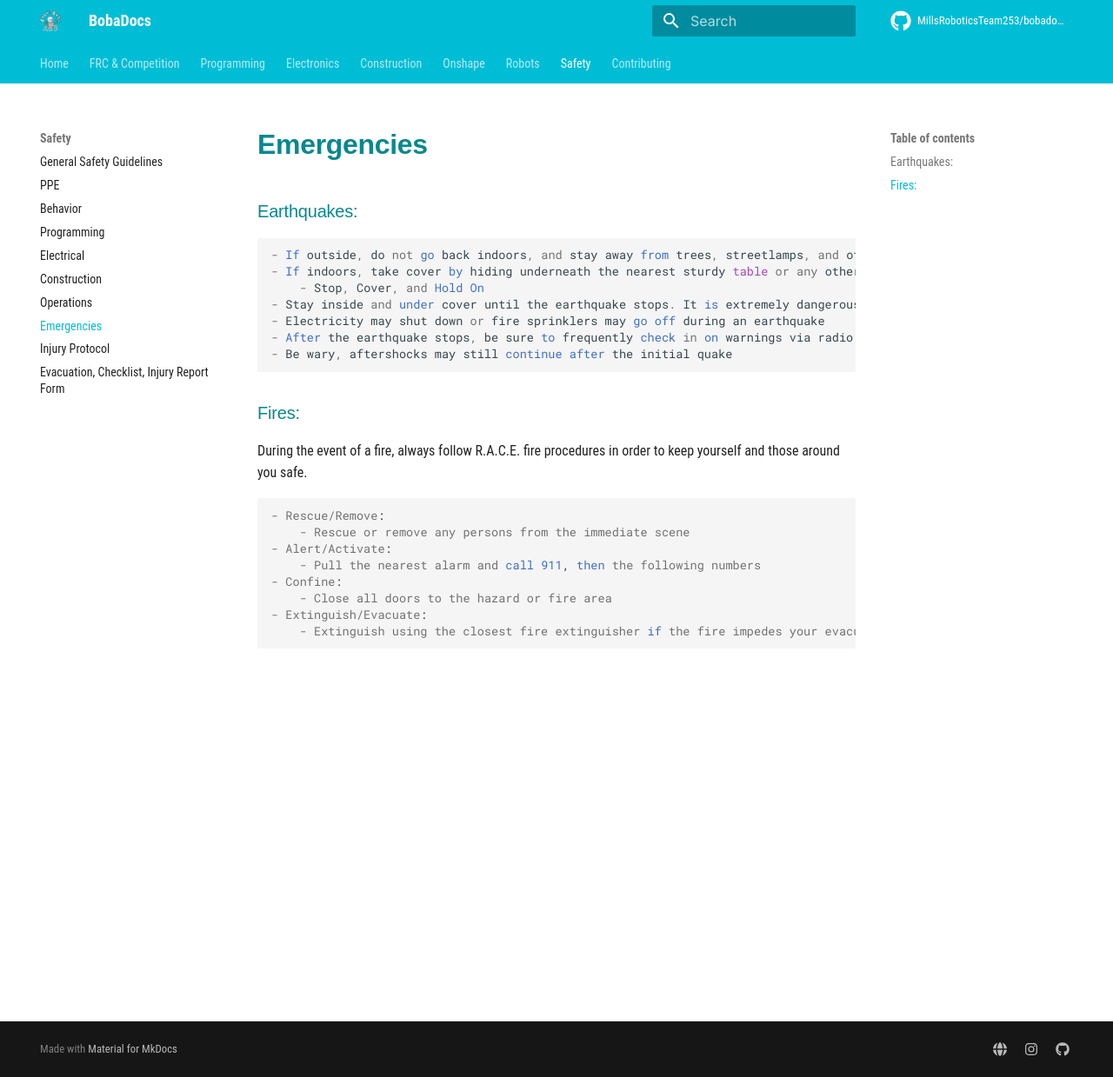
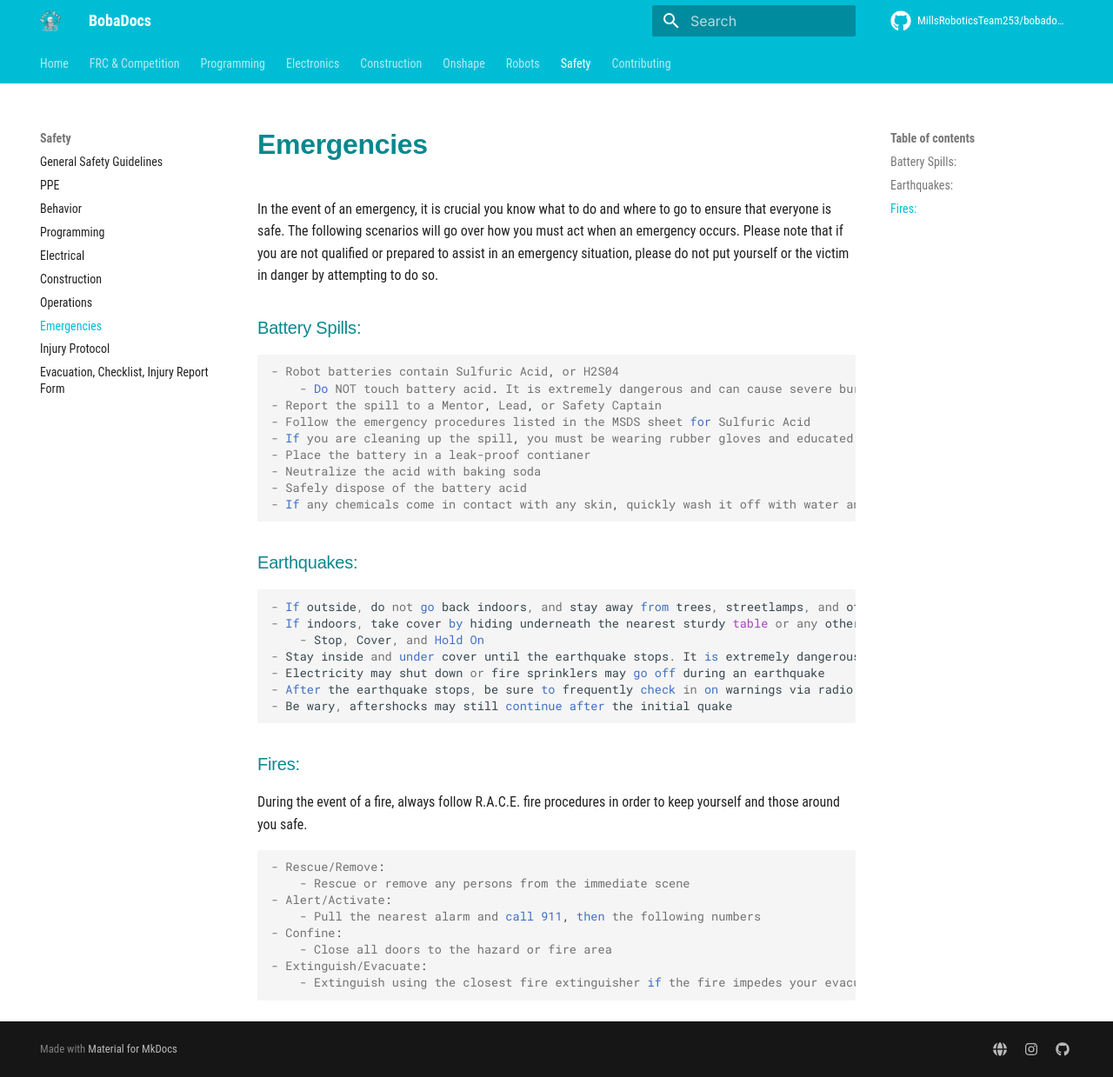
Before and after one commit to bobabots253/bobadocs, an MkDocs documentation site: the page built from docs/safety/emergency.md, in a window 1280 px wide and 1239 px high. Shown: the whole window at 87% size. Built offline with MkDocs 1.6.1 and Material for MkDocs 9.7.7, drawn with Linux system fonts in a browser that asks for light colours; comment, search, counter and statistics services are not loaded.

Commit message:
finish emergency safety protocol, start Arduino revision

```diff
--- a/docs/safety/emergency.md
+++ b/docs/safety/emergency.md
@@ -1,3 +1,16 @@
+In the event of an emergency, it is crucial you know what to do and where to go to ensure that everyone is safe. The following scenarios will go over how you must act when an emergency occurs. Please note that if you are not qualified or prepared to assist in an emergency situation, please do not put yourself or the victim in danger by attempting to do so.
+
+### Battery Spills:
+    - Robot batteries contain Sulfuric Acid, or H2S04
+        - Do NOT touch battery acid. It is extremely dangerous and can cause severe burns when in contact with skin.
+    - Report the spill to a Mentor, Lead, or Safety Captain
+    - Follow the emergency procedures listed in the MSDS sheet for Sulfuric Acid
+    - If you are cleaning up the spill, you must be wearing rubber gloves and educated in handling dangerous materials
+    - Place the battery in a leak-proof contianer
+    - Neutralize the acid with baking soda
+    - Safely dispose of the battery acid
+    - If any chemicals come in contact with any skin, quickly wash it off with water and immediately seek medical attention
+
 ### Earthquakes:
     - If outside, do not go back indoors, and stay away from trees, streetlamps, and other tall structures
     - If indoors, take cover by hiding underneath the nearest sturdy table or any other object that can protect you from falling debris. (e.g. one of the lab/work tables)
```
Also changed, not shown: docs/electronics/arduino.md (+2 -8 lines).
